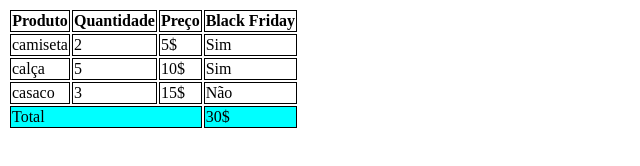
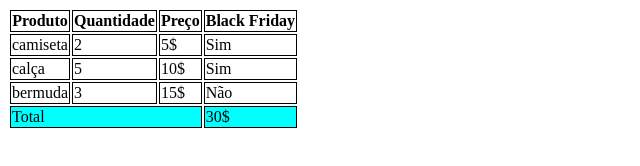
Before and after one commit to Eliezzerr/Tabelas-aula, a plain HTML site: page index.html in a window 1280 px wide. Shown: the full height of the page, 0-640 px from the left. Drawn offline with Linux system fonts and the light colour scheme.

Commit message:
Trocado de casaco para bermuda

```diff
--- a/index.html
+++ b/index.html
@@ -41,7 +41,7 @@
             <td>Sim</td>
         </tr>
         <tr>
-            <td>casaco</td>
+            <td>bermuda</td>
             <td>3</td>
             <td>15$</td>
             <td>Não</td>
```
